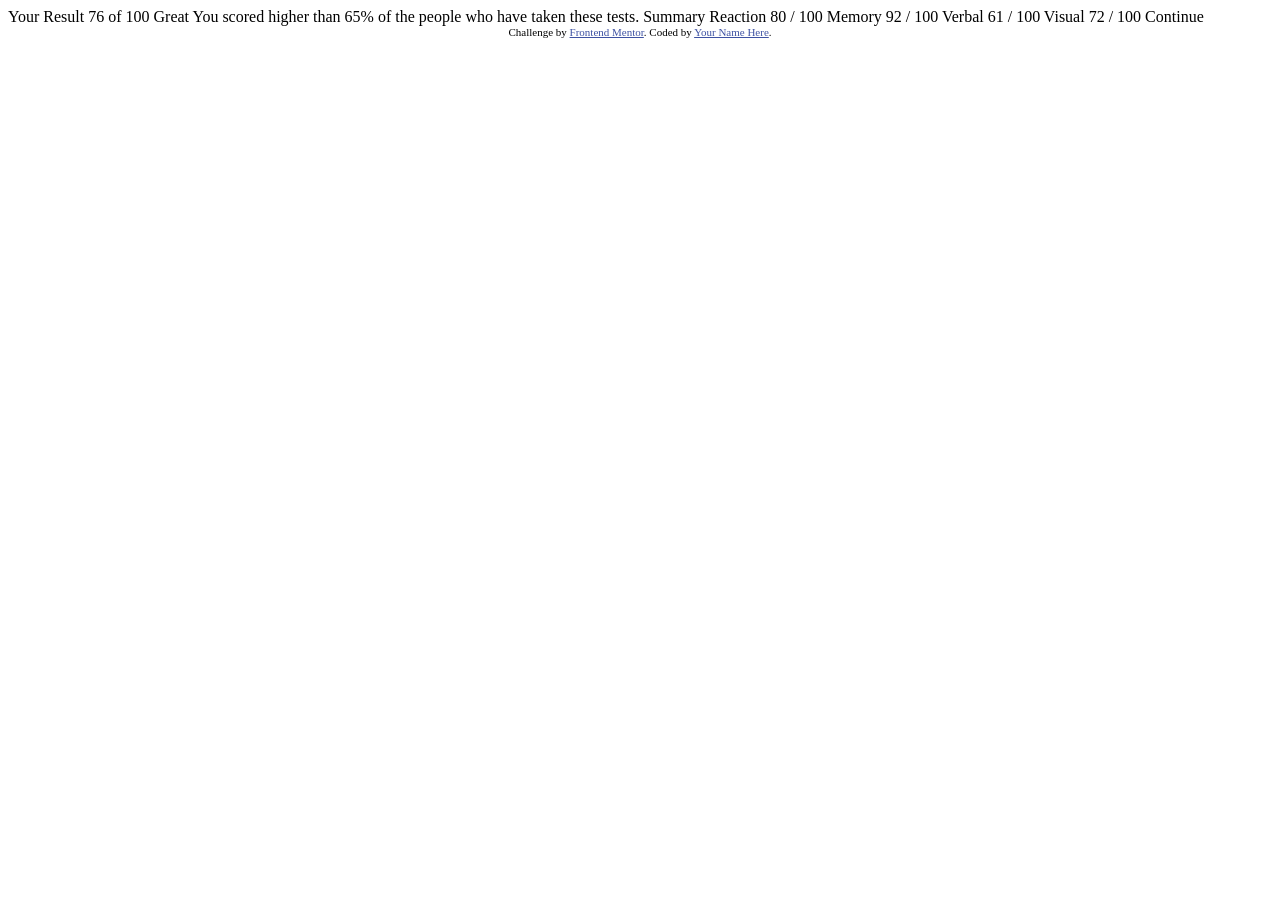
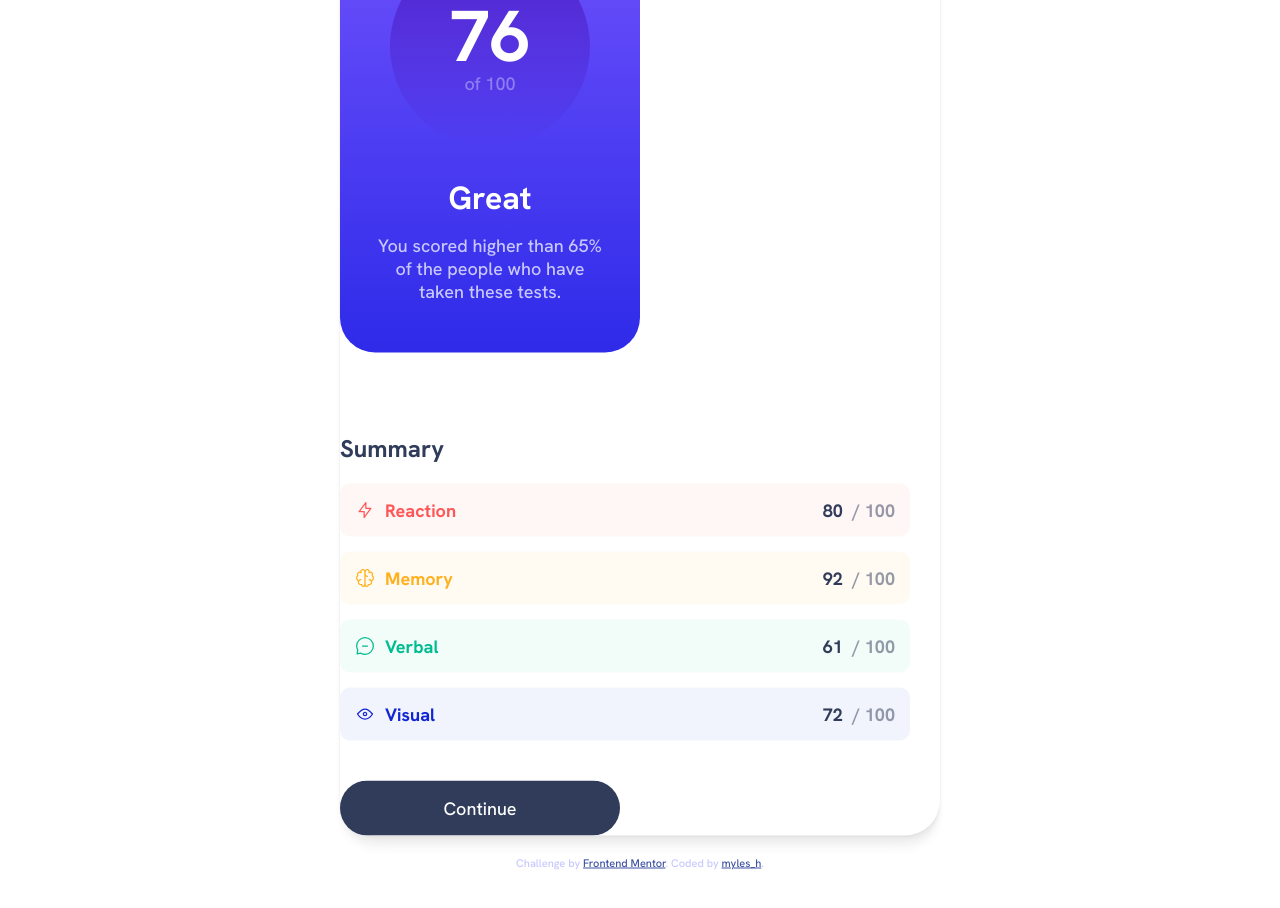
Before and after one commit to myles-portfolio/frontendmentor.io, a plain HTML site: page results-summary-component/index.html in a window 1280 px wide. Before the commit the page ends 800 px from the top, so only its background shows below. Drawn offline with Linux system fonts and the light colour scheme.

Commit message:
built out 1440px viewport design

```diff
--- a/results-summary-component/index.html
+++ b/results-summary-component/index.html
@@ -2,46 +2,89 @@
 <html lang="en">
 <head>
   <meta charset="UTF-8">
-  <meta name="viewport" content="width=device-width, initial-scale=1.0"> <!-- displays site properly based on user's device -->
+  <meta name="viewport" content="width=device-width, initial-scale=1.0">
 
   <link rel="icon" type="image/png" sizes="32x32" href="./assets/images/favicon-32x32.png">
+  <link rel="stylesheet" href="styles.css">
+
+  <link rel="preconnect" href="https://fonts.googleapis.com">
+  <link rel="preconnect" href="https://fonts.gstatic.com" crossorigin>
+  <link href="https://fonts.googleapis.com/css2?family=Hanken+Grotesk:wght@500;700;800&display=swap" rel="stylesheet">
 
   <title>Frontend Mentor | Results summary component</title>
 
-  <!-- Feel free to remove these styles or customise in your own stylesheet 👍 -->
-  <style>
-    .attribution { font-size: 11px; text-align: center; }
-    .attribution a { color: hsl(228, 45%, 44%); }
-  </style>
 </head>
 <body>
+    <main>
+      <h1 class="screenReader sr-only">Results Summary Component</h1>
+      <div class="container">
+        <div class="component">
+          <div class="leftSide">
+            <h3>Your Result</h3>
+            <div class="circle">
+              <h1 class="totalPoints">76</h1>
+              <p class="totalPossiblePoints">of 100</p>
+            </div>
+            <div class="message">
+              <h2>Great</h2>
+              <p>You scored higher than 65% of the people who have taken these tests.</p>
+            </div>
+          </div>
+          <div class="rightSide">
+            <h3 class="h3-alt">Summary</h3>
+            <div class="resultList">
+              <div id="first" class="result">
+                <div id="cat1" class="category">
+                  <img src="./assets/images/icon-reaction.svg" alt="reaction icon">
+                  <p>Reaction</p>
+                </div>
+                <div class="points">
+                  <span class="bold-sum">80</span>
+                  <span class="sum-text">/ 100</span>
+                </div>
+              </div>
+              <div id="second" class="result">
+                <div id="cat2" class="category">
+                  <img src="./assets/images/icon-memory.svg" alt="memory icon">
+                  <p>Memory</p>
+                </div>
+                <div class="points">
+                  <span class="bold-sum">92</span>
+                  <span class="sum-text">/ 100</span>
+                </div>
+              </div>
+              <div id="third" class="result">
+                <div id="cat3" class="category">
+                  <img src="./assets/images/icon-verbal.svg" alt="verbal icon">
+                  <p>Verbal</p>
+                </div>
+                <div class="points">
+                  <span class="bold-sum">61</span>
+                  <span class="sum-text">/ 100</span>
+                </div>
+              </div>
+              <div id="fourth" class="result">
+                <div id="cat4" class="category">
+                  <img src="./assets/images/icon-visual.svg" alt="visual icon">
+                  <p>Visual</p>
+                </div>
+                <div class="points">
+                  <span class="bold-sum">72</span>
+                  <span class="sum-text">/ 100</span>
+                </div>
+              </div>
+            </div>
+            <button class="btn continue">
+              <p>Continue</p>
+            </button>
+          </div>
+        </div>
 
-  Your Result
-  76
-  of 100
-
-  Great
-  You scored higher than 65% of the people who have taken these tests.
-
-  Summary
-
-  Reaction
-  80 / 100
-
-  Memory
-  92 / 100
-
-  Verbal
-  61 / 100
-
-  Visual
-  72 / 100
-
-  Continue
-
-  <div class="attribution">
-    Challenge by <a href="https://www.frontendmentor.io?ref=challenge" target="_blank">Frontend Mentor</a>.
-    Coded by <a href="#">Your Name Here</a>.
-  </div>
-</body>
+        <div class="attribution">
+          Challenge by <a href="https://www.frontendmentor.io?ref=challenge" target="_blank">Frontend Mentor</a>.
+          Coded by <a href="#">myles_h</a>.
+        </div>
+      </div>
+    </main>
+  </body>
 </html>
--- a/results-summary-component/styles.css
+++ b/results-summary-component/styles.css
@@ -0,0 +1,304 @@
+:root {
+  --red: hsl(0, 100%, 67%);
+  --yellow: hsl(39, 100%, 56%);
+  --green: hsl(166, 100%, 37%);
+  --blue: hsl(234, 85%, 45%);
+
+  --light-slate-background: hsl(252, 100%, 67%);
+  --light-royal-background: hsl(241, 81%, 54%);
+  --violet-blue-circle: hsla(256, 72%, 46%, 1);
+  --persian-blue-circle: hsla(241, 72%, 46%, 0);
+
+  --white: hsl(0, 0%, 100%);
+  --pale-blue: hsl(221, 100%, 96%);
+  --light-lavender: hsl(241, 100%, 89%);
+  --dark--gray-blue: hsl(223, 30%, 27%);
+}
+
+*,
+::before,
+::after {
+  box-sizing: border-box;
+}
+
+body {
+  font-family: 'Hanken Grotesk', sans-serif;
+  font-size: 18px;
+  font-weight: 400;
+  letter-spacing: 0;
+  color: var(--light-lavender);
+  background: var(--light-gray);
+  min-height: 100vh;
+  display: grid;
+  place-items: center;
+}
+
+body,
+p,
+h3,
+h2,
+h1 {
+  margin: 0;
+  padding: 0;
+}
+
+img {
+  width: 100%;
+  max-width: 100%;
+  vertical-align: middle;
+  border-style: none;
+}
+
+h1 {
+  font-size: 72px;
+  color: var(--white);
+}
+
+h2 {
+    color: var(--white);
+    padding: 15px 0;
+    font-size: 32px;
+}
+
+h3 {
+  font-size: 24px;
+  margin-top: 50px;
+}
+
+main {
+  margin: 0 auto;
+}
+
+.h3-alt {
+  color: var(--dark--gray-blue);
+}
+
+.container {
+  margin: 0;
+  position: absolute;
+  top: 50%;
+  left: 50%;
+  -ms-transform: translate(-50%, -50%);
+  transform: translate(-50%, -50%);
+}
+
+.sr-only {
+  position: absolute;
+  left: -10000px;
+  width: 1px;
+  height: 1px;
+  top: auto;
+  overflow: hidden;
+}
+
+.component {
+  display: flex;
+  flex-direction: row;
+  flex-wrap: wrap;
+  gap: 30px;
+  background-color: var(--white);
+  max-width: 735px;
+  border-radius: 35px;
+  margin: 20px;
+  box-shadow:
+    0 1.5px 2.4px rgba(0, 0, 0, 0.04),
+    0 5px 3.5px rgba(0, 0, 0, 0.032),
+    0 9.5px 5.5px rgba(0, 0, 0, 0.025),
+    0 13.2px 9.5px rgba(0, 0, 0, 0.018),
+    0 15.6px 16.3px rgba(0, 0, 0, 0.013),
+    0 17px 26px rgba(0, 0, 0, 0.007);
+}
+
+.leftSide {
+  display: flex;
+  flex-direction: column;
+  align-items: center;
+  gap: 15px;
+  background: rgb(120, 87, 255);
+  background:
+    linear-gradient(180deg, var(--light-slate-background) 0%, var(--light-royal-background) 100%);
+  border-radius: 35px;
+  width: 50%;
+}
+
+.circle {
+  display: flex;
+  flex-direction: column;
+  justify-content: center;
+  background: rgb(78, 33, 202);
+  background:
+    linear-gradient(0deg, var(--persian-blue-circle) 0%, var(--violet-blue-circle) 100%);
+  width: 200px;
+  height: 200px;
+  border-radius: 50%;
+  text-align: center;
+}
+
+.totalPoints {
+  line-height: 1;
+}
+
+.totalPossiblePoints {
+  opacity: 50%;
+}
+
+.message {
+  text-align: center;
+  max-width: 75%;
+  margin-bottom: 50px;
+}
+
+.rightSide {
+  display: flex;
+  flex-direction: column;
+  justify-content: flex-start;
+  flex-grow: 1;
+  gap: 20px;
+}
+
+.resultList {
+  display: flex;
+  flex-direction: column;
+  gap: 15px;
+  margin-right: 30px;
+  justify-content: space-between;
+}
+
+.result {
+  display: flex;
+  flex-direction: row;
+  justify-content: space-between;
+  align-items: center;
+  gap: 60px;
+  border-radius: 10px;
+  padding: 15px;
+  max-width: 100%;
+}
+
+.category {
+  display: flex;
+  flex-direction: row;
+  gap: 10px;
+}
+
+.category img {
+  width: 20px;
+}
+
+
+#first:before,
+#second:before,
+#third:before,
+#fourth:before {
+  content: '';
+  position: absolute;
+  border-radius: 10px;
+  left: 0;
+  top: 0;
+  width: 100%;
+  height: 100%;
+  opacity: 5%;
+}
+
+#first:before {
+  background-color: var(--red);
+}
+
+#second:before {
+  background-color: var(--yellow);
+}
+
+#third:before {
+  background-color: var(--green);
+}
+
+#fourth:before {
+  background-color: var(--blue);
+}
+
+.result,
+.category,
+.points {
+  position: relative;
+}
+
+.category {
+  font-weight: 600;
+}
+
+#cat1 {
+  color: var(--red);
+}
+
+#cat2 {
+  color: var(--yellow);
+}
+
+#cat3 {
+  color: var(--green);
+}
+
+#cat4 {
+  color: var(--blue);
+}
+
+.points {
+  color: var(--dark--gray-blue);
+  font-weight: 600;
+}
+
+.sum-text {
+  opacity: 50%;
+}
+
+.bold-sum {
+  padding-right: 5px;
+}
+
+.btn {
+  border-radius: 35px;
+  border: 1px solid transparent;
+  background-color: var(--dark--gray-blue);
+  color: var(--white);
+  padding: 15px 0;
+  max-width: 280px;
+}
+
+.btn.continue {
+  max-width: 280px;
+  margin-top: 20px;
+}
+
+.btn.continue p {
+  font-weight: 500;
+  font-size: 18px;
+  max-width: 100%;
+  font-family: 'Hanken Grotesk', sans-serif;
+}
+
+.attribution {
+  font-size: 11px;
+  text-align: center;
+  margin-bottom: 100px;
+}
+
+.attribution a {
+  color: hsl(228, 45%, 44%);
+}
+
+@media screen and (max-width: 375px) {
+  .qrc-card {
+    width: 90%;
+  }
+}
+
+@media screen and (max-width: 425px) {
+
+  .qrc-img {
+    max-width: 90%;
+  }
+
+  .qrc-card {
+    width: 90%;
+  }
+}
```
